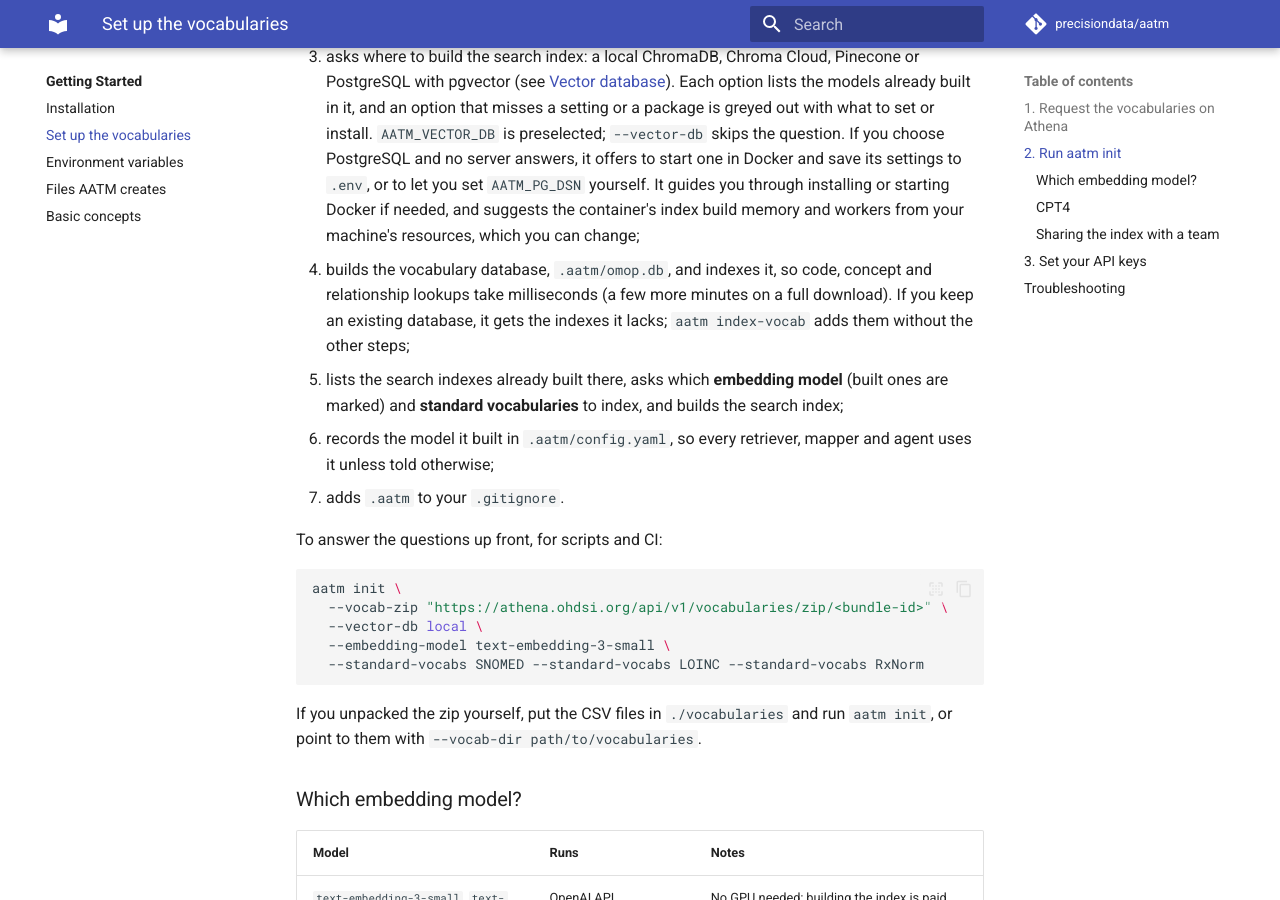
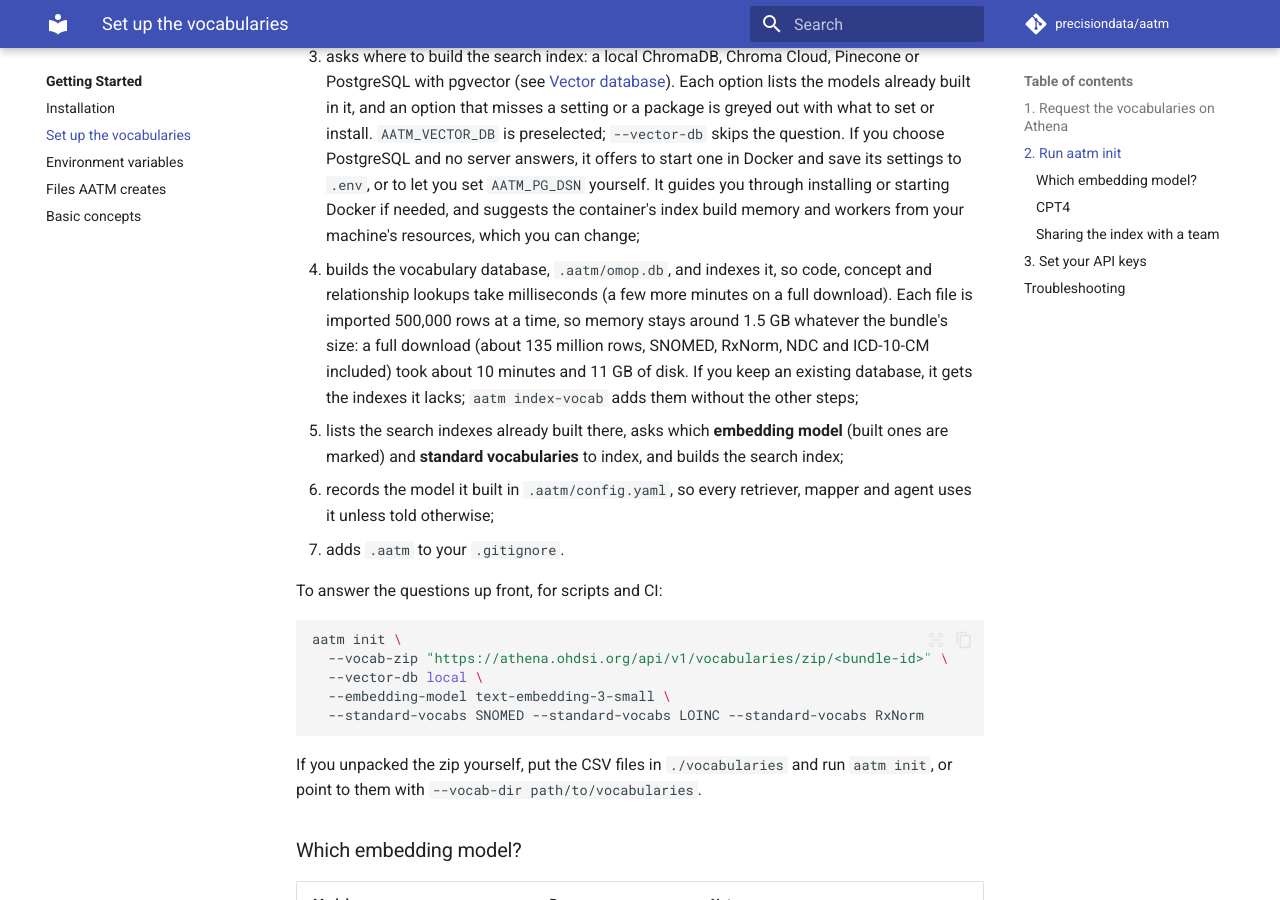
Before and after one commit to precisiondata/aatm, an MkDocs documentation site: the page built from docs/getting-started/setup.md, in a window 1280 px wide and 900 px high, scrolled down 1377 px. Built offline with MkDocs 1.6.1 and Material for MkDocs 9.7.7, drawn with Linux system fonts in a browser that asks for light colours; comment, search, counter and statistics services are not loaded; the version menu is left out.

Commit message:
docs(setup): memory, time and disk of building the vocabulary database
Co-authored-by: Cursor <cursoragent@cursor.com>

```diff
--- a/docs/getting-started/setup.md
+++ b/docs/getting-started/setup.md
@@ -56,6 +56,9 @@ aatm init --vocab-zip ~/Downloads/vocabulary_download_v5_<bundle-id>.zip
    machine's resources, which you can change;
 4. builds the vocabulary database, `.aatm/omop.db`, and indexes it, so code, concept
    and relationship lookups take milliseconds (a few more minutes on a full download).
+   Each file is imported 500,000 rows at a time, so memory stays around 1.5 GB whatever
+   the bundle's size: a full download (about 135 million rows, SNOMED, RxNorm, NDC and
+   ICD-10-CM included) took about 10 minutes and 11 GB of disk.
    If you keep an existing database, it gets the indexes it lacks; `aatm index-vocab`
    adds them without the other steps;
 5. lists the search indexes already built there, asks which **embedding model** (built
```
